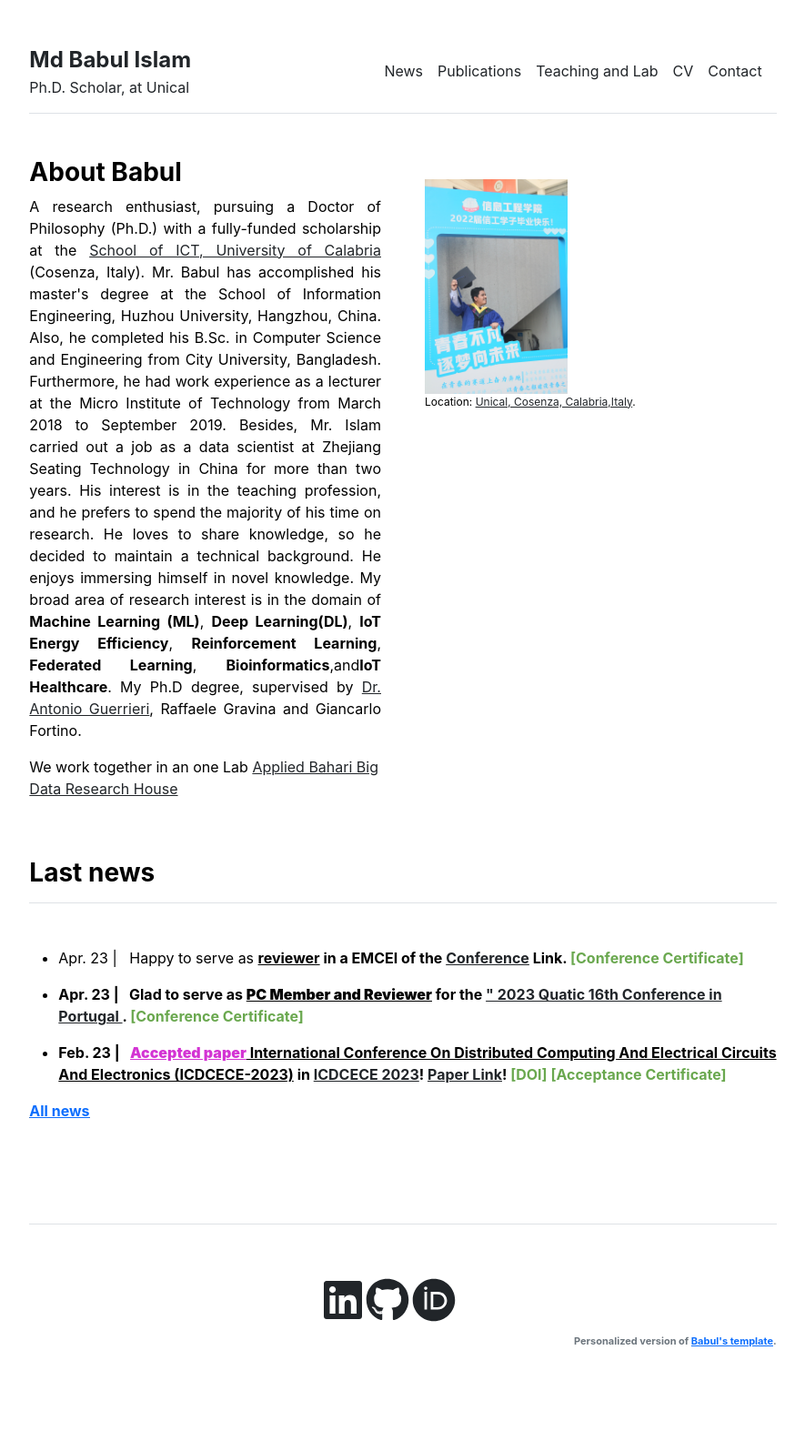
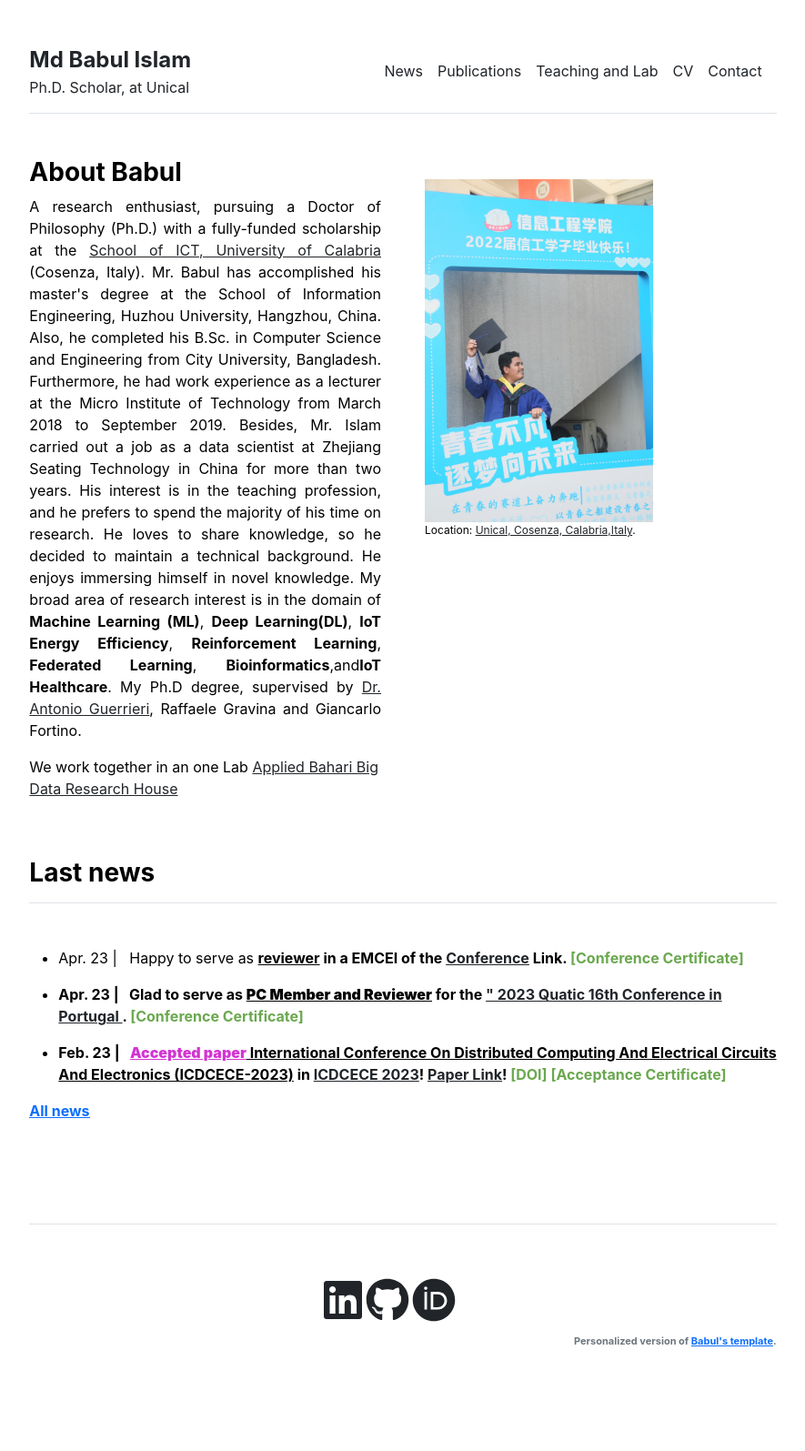
Before and after one commit to babulcseian/babulcseian.github.io, a Jekyll site: the page built from index.md, in a window 1280 px wide. Shown: the whole page at 91% size, without its empty margins (197-1082 px from the left). Built offline with Jekyll 4.4.1, drawn with Linux system fonts in a browser that asks for light colours; a style sheet for code colours, icons or effects is not loaded.

Commit message:
Update home.html

```diff
--- a/_layouts/home.html
+++ b/_layouts/home.html
@@ -11,7 +11,7 @@
   </div>
   <div class="col-md-5">
     <br>
-    <img src="{{ site.github.url }}/assets/img/Babul.jpg" alt="Home" width="50%">
+    <img src="{{ site.github.url }}/assets/img/Babul.jpg" alt="Home" width="80%">
     <p style="font-size:12px">
       Location: <a class="other" href='https://goo.gl/maps/hsu2JB4HwjQN7TqC7'>Unical, Cosenza, Calabria,Italy</a>.
     </p>
```
